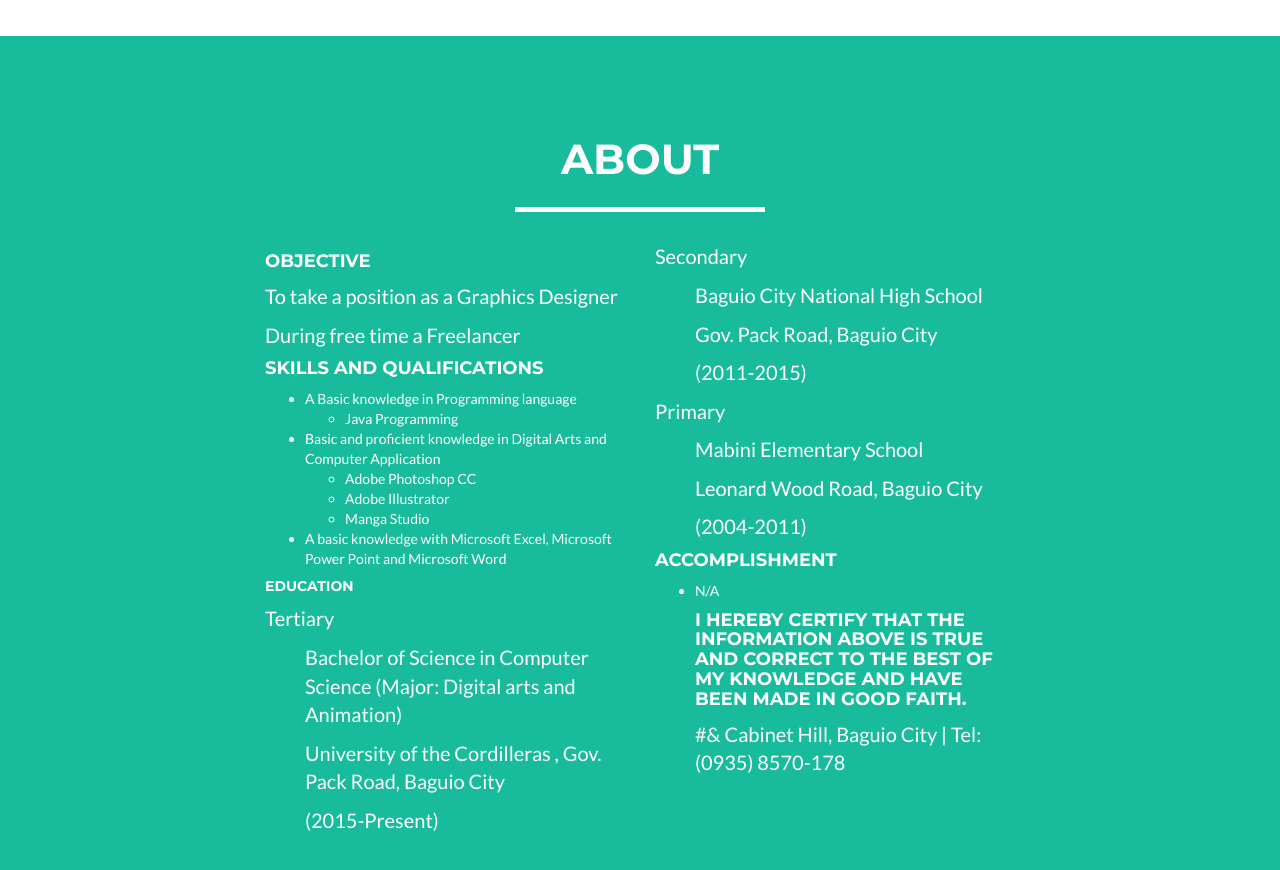
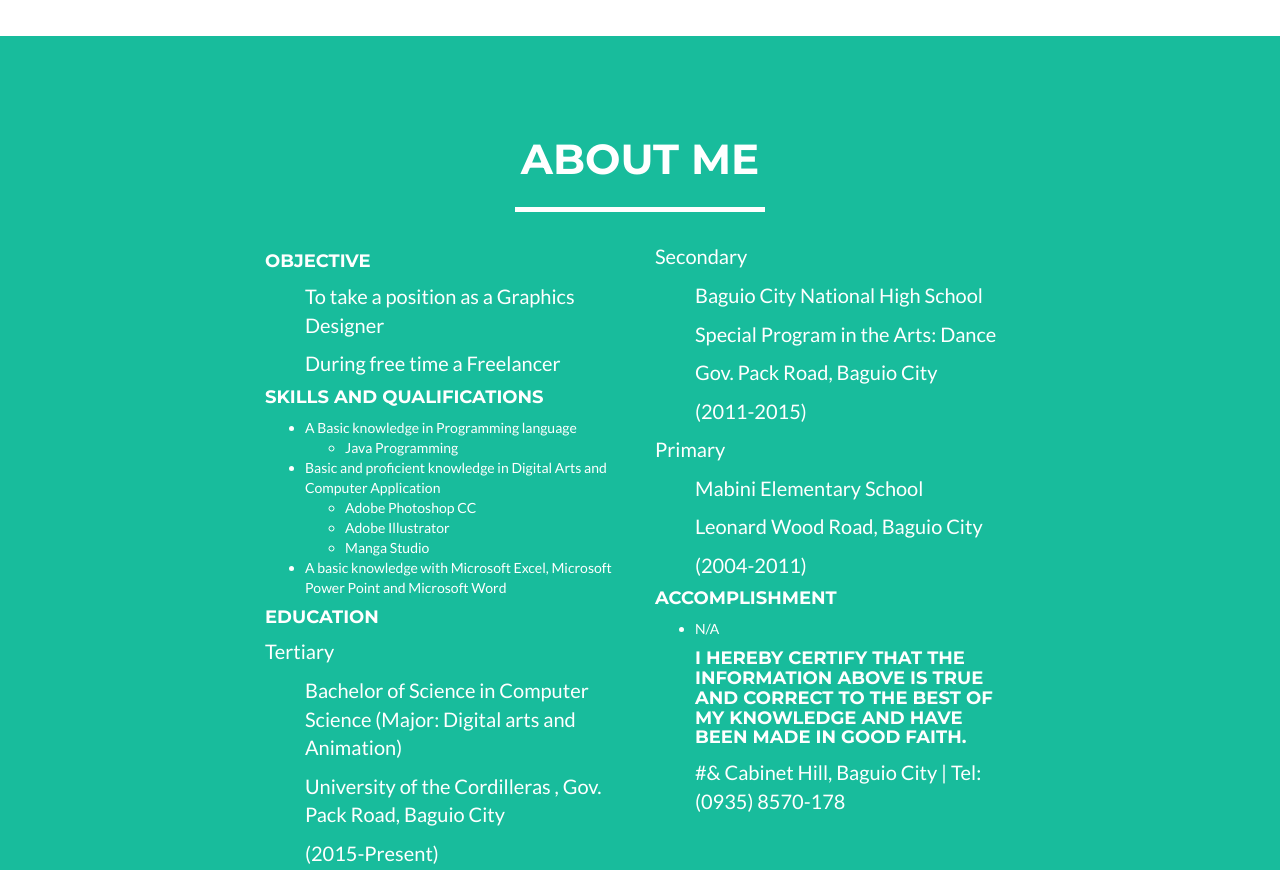
Before and after one commit to angeluhsalva/angeluhsalva.github.io, a website: page index.html in a window 1280 px wide. Shown: the part 1380-2250 px from the top of the page. Drawn offline with nearby package versions, Linux system fonts and the light colour scheme.

Commit message:
Update index.html

```diff
--- a/index.html
+++ b/index.html
@@ -54,7 +54,7 @@
                         <a href="#portfolio">Portfolio</a>
                     </li>
                     <li class="page-scroll">
-                        <a href="#about">About</a>
+                        <a href="#about">About Me</a>
                     </li>
                     <li class="page-scroll">
                         <a href="#contact">Contact</a>
@@ -131,17 +131,17 @@
         <div class="container">
             <div class="row">
                 <div class="col-lg-12 text-center">
-                    <h2>About</h2>
+                    <h2>About Me</h2>
                     <hr class="star-light">
                 </div>
             </div>
             <div class="row">
                 <div class="col-lg-4 col-lg-offset-2">
                     <h4>Objective</h4>
-
+   <ul>
     <p>To take a position as a Graphics Designer</p>
     <p>During free time a Freelancer</p>
-
+                    </ul>
 <h4>Skills and Qualifications</h4>
   <ul>
      <li> A Basic knowledge in Programming language</li>
@@ -156,7 +156,7 @@
         </ul>
      <li>A basic knowledge with Microsoft Excel, Microsoft Power Point and Microsoft Word </li>
   </ul>
-            <h5>Education</h5>
+            <h4>Education</h4>
    <p><span>Tertiary</span></p>
     <ul>
      <p>Bachelor of Science in Computer Science
@@ -170,6 +170,7 @@
   <p><span>Secondary</span></p>
     <ul>
      <p>Baguio City National High School</p>
+        <p>Special Program in the Arts: Dance</p>
       <p>Gov. Pack Road, Baguio City</p>
          <p>(2011-2015)</p>
    </ul>
```
